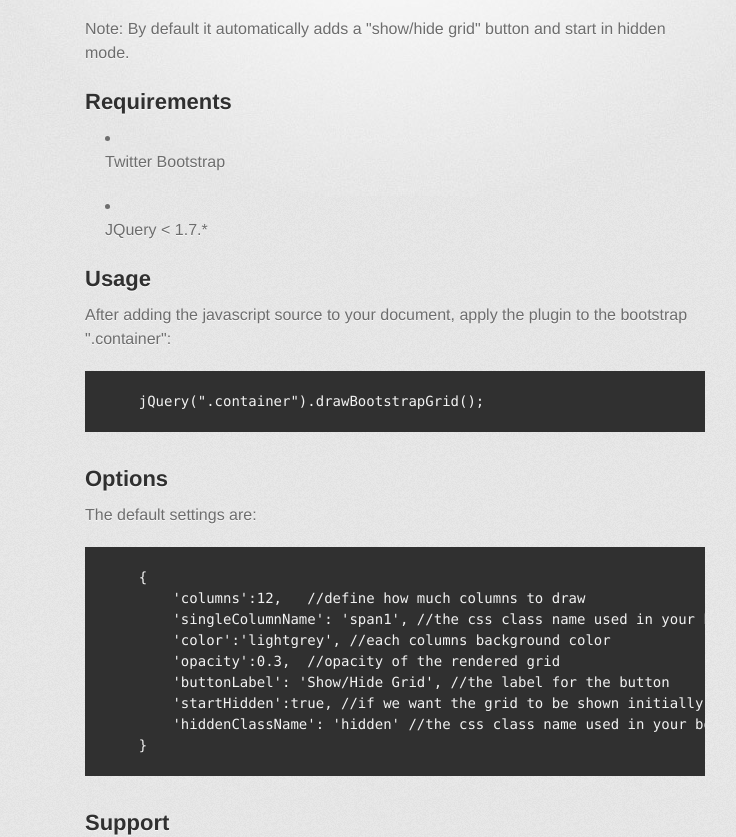
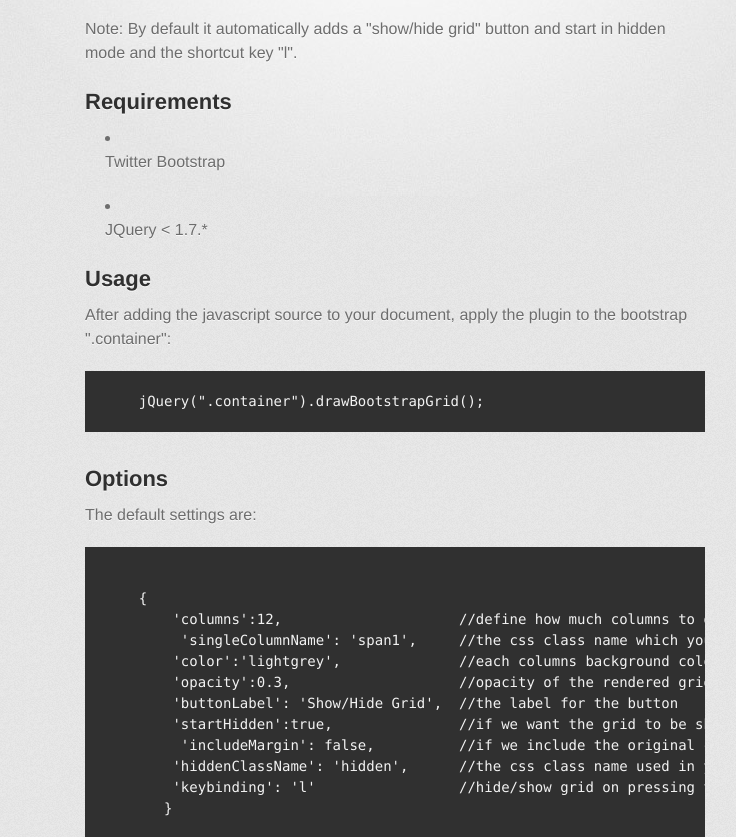
Before and after one commit to cpolzer/jQDrawBootstrapGrid, a plain HTML site: page index.html in a window 1280 px wide. Shown: the part 377-1214 px from the top of the page, without its empty margins (245-981 px from the left). Drawn offline with Linux system fonts and the light colour scheme; a web font is replaced by a local one.

Commit message:
updated options section

```diff
--- a/index.html
+++ b/index.html
@@ -36,7 +36,7 @@
 
 <p>A simple jQuery plugin that draws grid columns to a twitter bootstrap layout. </p>
 
-<p>Note: By default it automatically adds a "show/hide grid" button and start in hidden mode.</p>
+<p>Note: By default it automatically adds a "show/hide grid" button and start in hidden mode and the shortcut key "l".</p>
 
 <h2>Requirements</h2>
 
@@ -55,15 +55,18 @@
 
 <p>The default settings are:</p>
 
-<pre><code>    {
-        'columns':12,   //define how much columns to draw
-        'singleColumnName': 'span1', //the css class name used in your bootstrap (just being caucious)
-        'color':'lightgrey', //each columns background color
-        'opacity':0.3,  //opacity of the rendered grid
-        'buttonLabel': 'Show/Hide Grid', //the label for the button
-        'startHidden':true, //if we want the grid to be shown initially
-        'hiddenClassName': 'hidden' //the css class name used in your bootstrap to hide elements -&gt; visibility: hidden
-    }
+<pre><code>
+    {
+        'columns':12,                     //define how much columns to draw
+         'singleColumnName': 'span1',     //the css class name which you want to add for one column
+        'color':'lightgrey',              //each columns background color
+        'opacity':0.3,                    //opacity of the rendered grid
+        'buttonLabel': 'Show/Hide Grid',  //the label for the button
+        'startHidden':true,               //if we want the grid to be shown initially
+         'includeMargin': false,          //if we include the original columns left margin
+        'hiddenClassName': 'hidden',      //the css class name used in your bootstrap to hide elements -> visibility: hidden
+        'keybinding': 'l'                 //hide/show grid on pressing this key
+       }
 </code></pre>
 
 <h2>Support</h2>
```
